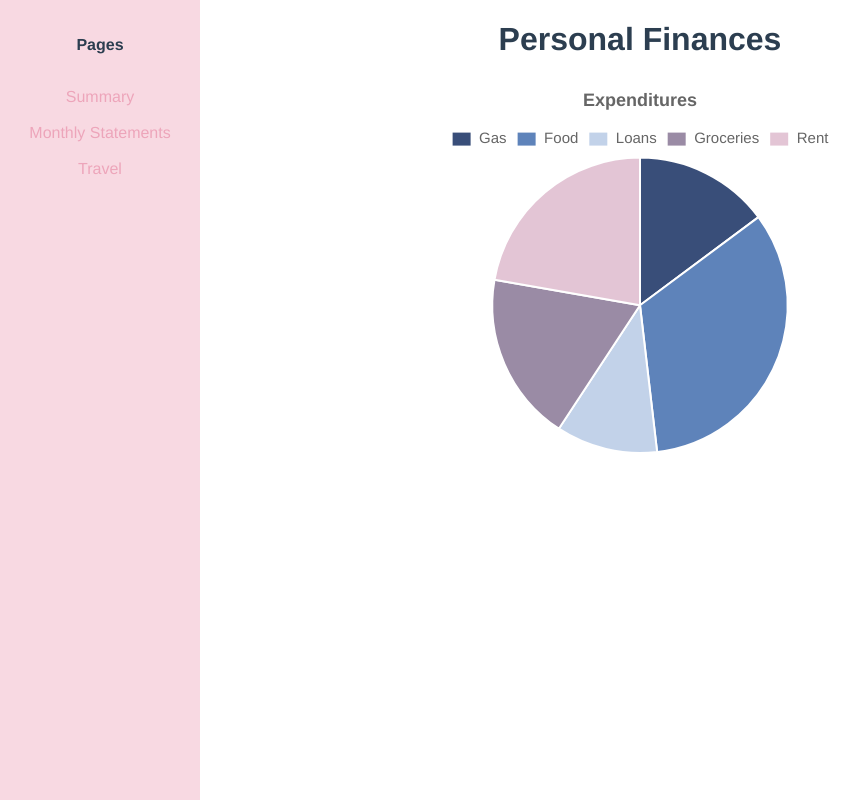
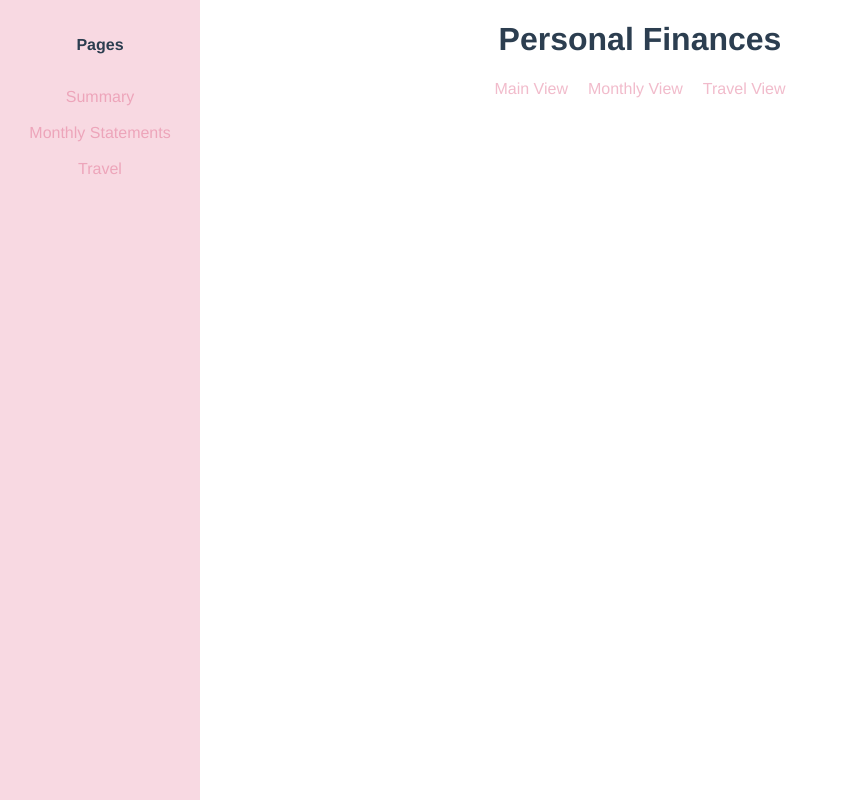
Before and after one commit to madhuryam/PersonalFinances, a Vue app: page / in a window 1280 px wide. Shown: the whole page, without its empty margins (0-862 px from the left). Built offline with nearby package versions, Linux system fonts and the light colour scheme.

Commit message:
adding tabs and eventbus

```diff
--- /dev/null
+++ b/src/models/event-bus.js
@@ -0,0 +1,4 @@
+import Vue from 'vue';
+
+const EventBus = new Vue();
+export default EventBus;
--- a/src/views/MainPage.vue
+++ b/src/views/MainPage.vue
@@ -1,6 +1,23 @@
 <template>
 <div class="mainPage">
   <meta name="viewport" content="width=device-width, initial-scale=1" />
+
+  <!-- Top Navbar -->
+  <!-- <nav class="navbar" role="navigation" area-label="dropdown navigation">
+    <div class="navbar-item navbarcontent">
+      <h1>Personal Finances</h1>
+    </div>
+    <div id="navMenu" class="navbar-menu">
+      <a class = "navbar-link navbarcontent">
+        About
+      </a>
+      <div class="navbar-dropdown is-right">
+        <a class = "navbar-item">
+          Version
+        </a>
+      </div>
+    </div>
+  </nav> -->
 
   <!-- Side Navbar -->
   <aside class="menu"><br /><br />
@@ -20,33 +37,49 @@
 
   <!-- Main Body -->
   <h1>Personal Finances</h1>
-  <body>
-    <pie-chart width="1000" height="300"
-      id="expenditures-chart"
-      title="Expenditures"
-      type="pie"
-      :labels='["Gas", "Food", "Loans", "Groceries", "Rent"]'
-      :data='[4, 9, 3, 5, 6]'
-      :background-color='["#394E79", "#5E83BA", "#C2D2E9", "#9A8BA5", "#E3C5D5"]'
-      :border-color='white'
-      ></pie-chart>
+  <div class="tabs is-boxed">
+    <ul>
+      <li v-bind:class="{'is-active': (visibleTab == 'Main')}" v-on:click="setVisibleTab('Main')">
+        <a>Main View</a>
+      </li>
+      <li v-bind:class="{'is-active': (visibleTab == 'Monthly')}" v-on:click="setVisibleTab('Monthly')">
+        <a>Monthly View</a>
+      </li>
+      <li v-bind:class="{'is-active': (visibleTab == 'Travel')}" v-on:click="setVisibleTab('Travel')">
+        <a>Travel View</a>
+      </li>
+    </ul>
+  </div>
 
-  </body>
+  <travel-page v-show="visibleTab === 'Travel'"></travel-page>
+
 </div>
 </template>
 
 <script>
-import pieChart from '@/components/PieChart.vue'
+import EventBus from '../models/event-bus'
+import travelPage from '@/views/TravelView.vue'
+
 export default {
   name: "mainPage",
   components: {
-    pieChart,
+    travelPage,
+    // pieChart,
   },
   props: {
   },
   data() {
     return {
+      visibleTab: 'Main',
     };
+  },
+  computed:{},
+  mounted(){},
+  methods:{
+    setVisibleTab(tab){
+      this.visibleTab = tab;
+      EventBus.$emit('tabChanged', this.visibleTab)
+    },
   }
 };
 </script>
@@ -60,7 +93,6 @@ aside {
   height: 100%; /* Full-height: remove this if you want "auto" height */
   width: 200px; /* Set the width of the sidebar */
   position: fixed; /* Fixed Sidebar (stay in place on scroll) */
-
   top: 0;
   left: 0;
   background-color: rgba(222, 93, 132, 0.233);
@@ -72,12 +104,21 @@ li {
   display: inline-block;
   margin: 0 10px;
 }
+pie-chart {
+  height: 200px;
+  width: 200px;
+}
+.navbar{
+  height: 40px;
+  min-height: 40px;
+}
+@media all and (max-width: 1087px) {
+  .navbar-menu .navbar-item .navbarcontent {
+    background-color: white;
+  }
+}
 ul {
   list-style-type: none;
   padding: 0;
 }
-pie-chart {
-  height: 200px;
-  width: 200px;
-}
 </style>
```
